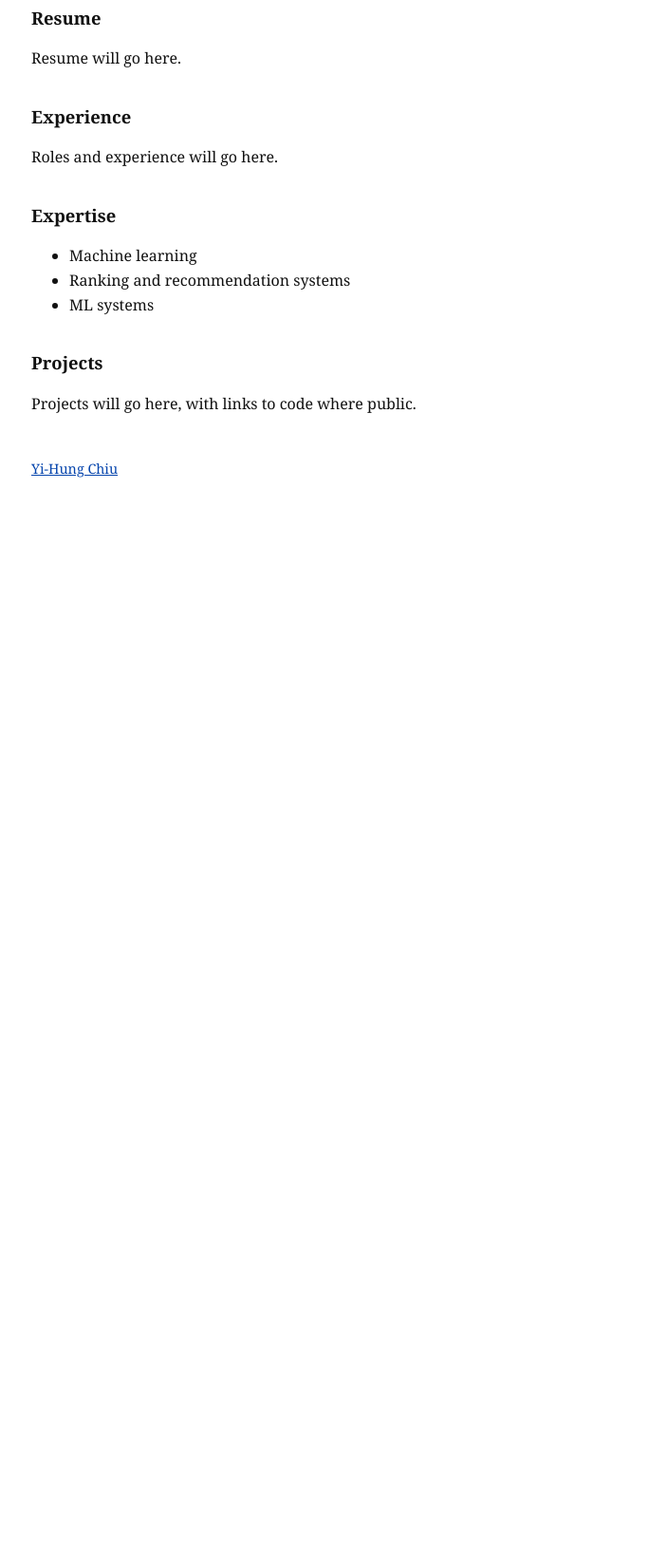
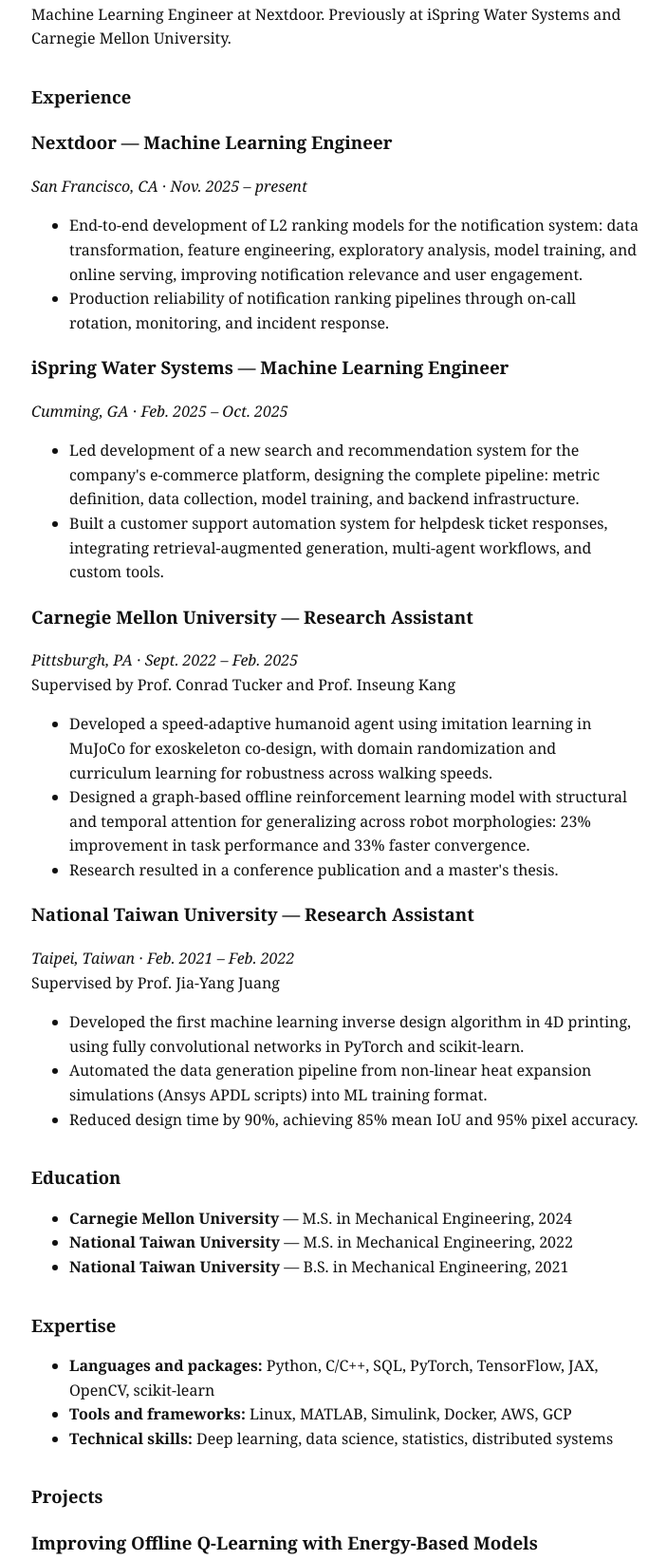
Before and after one commit to BernieChiu557/BernieChiu557.github.io, a plain HTML site: page work.html in a window 1280 px wide. Shown: the part 141-1784 px from the top of the page at 95% size, without its empty margins (287-990 px from the left). Before the commit the page ends 800 px from the top, so only its background shows below. Drawn offline with Linux system fonts and the light colour scheme.

Commit message:
Fill in work page from resume: experience, education, expertise, projects

```diff
--- a/work.html
+++ b/work.html
@@ -18,21 +18,99 @@
 </header>
 
 <main>
-  <h2>Resume</h2>
-  <p>Resume will go here.</p>
+  <p>Machine Learning Engineer at Nextdoor. Previously at iSpring Water
+  Systems and Carnegie Mellon University.</p>
 
   <h2>Experience</h2>
-  <p>Roles and experience will go here.</p>
+
+  <h3>Nextdoor — Machine Learning Engineer</h3>
+  <p><i>San Francisco, CA · Nov. 2025 – present</i></p>
+  <ul>
+    <li>End-to-end development of L2 ranking models for the notification
+    system: data transformation, feature engineering, exploratory analysis,
+    model training, and online serving, improving notification relevance and
+    user engagement.</li>
+    <li>Production reliability of notification ranking pipelines through
+    on-call rotation, monitoring, and incident response.</li>
+  </ul>
+
+  <h3>iSpring Water Systems — Machine Learning Engineer</h3>
+  <p><i>Cumming, GA · Feb. 2025 – Oct. 2025</i></p>
+  <ul>
+    <li>Led development of a new search and recommendation system for the
+    company's e-commerce platform, designing the complete pipeline: metric
+    definition, data collection, model training, and backend
+    infrastructure.</li>
+    <li>Built a customer support automation system for helpdesk ticket
+    responses, integrating retrieval-augmented generation, multi-agent
+    workflows, and custom tools.</li>
+  </ul>
+
+  <h3>Carnegie Mellon University — Research Assistant</h3>
+  <p><i>Pittsburgh, PA · Sept. 2022 – Feb. 2025</i><br>
+  Supervised by Prof. Conrad Tucker and Prof. Inseung Kang</p>
+  <ul>
+    <li>Developed a speed-adaptive humanoid agent using imitation learning
+    in MuJoCo for exoskeleton co-design, with domain randomization and
+    curriculum learning for robustness across walking speeds.</li>
+    <li>Designed a graph-based offline reinforcement learning model with
+    structural and temporal attention for generalizing across robot
+    morphologies: 23% improvement in task performance and 33% faster
+    convergence.</li>
+    <li>Research resulted in a conference publication and a master's
+    thesis.</li>
+  </ul>
+
+  <h3>National Taiwan University — Research Assistant</h3>
+  <p><i>Taipei, Taiwan · Feb. 2021 – Feb. 2022</i><br>
+  Supervised by Prof. Jia-Yang Juang</p>
+  <ul>
+    <li>Developed the first machine learning inverse design algorithm in 4D
+    printing, using fully convolutional networks in PyTorch and
+    scikit-learn.</li>
+    <li>Automated the data generation pipeline from non-linear heat
+    expansion simulations (Ansys APDL scripts) into ML training format.</li>
+    <li>Reduced design time by 90%, achieving 85% mean IoU and 95% pixel
+    accuracy.</li>
+  </ul>
+
+  <h2>Education</h2>
+  <ul>
+    <li><b>Carnegie Mellon University</b> — M.S. in Mechanical Engineering,
+    2024</li>
+    <li><b>National Taiwan University</b> — M.S. in Mechanical Engineering,
+    2022</li>
+    <li><b>National Taiwan University</b> — B.S. in Mechanical Engineering,
+    2021</li>
+  </ul>
 
   <h2>Expertise</h2>
   <ul>
-    <li>Machine learning</li>
-    <li>Ranking and recommendation systems</li>
-    <li>ML systems</li>
+    <li><b>Languages and packages:</b> Python, C/C++, SQL, PyTorch,
+    TensorFlow, JAX, OpenCV, scikit-learn</li>
+    <li><b>Tools and frameworks:</b> Linux, MATLAB, Simulink, Docker, AWS,
+    GCP</li>
+    <li><b>Technical skills:</b> Deep learning, data science, statistics,
+    distributed systems</li>
   </ul>
 
   <h2>Projects</h2>
-  <p>Projects will go here, with links to code where public.</p>
+
+  <h3>Improving Offline Q-Learning with Energy-Based Models</h3>
+  <p><i>Jan. 2023 – May 2023</i></p>
+  <ul>
+    <li>Used energy-based models for Q-learning in offline reinforcement
+    learning, with the Cross Entropy Method for derivative-free optimization
+    on the D4RL benchmark.</li>
+  </ul>
+
+  <h3>Mango Quality Classification</h3>
+  <p><i>Sept. 2019 – Jan. 2020</i></p>
+  <ul>
+    <li>Ensemble of EfficientNet and ResNeXt models with Mask R-CNN
+    segmentation and OpenCV augmentation; 82% test accuracy, ranked top 1%
+    of 1,123 teams in competition.</li>
+  </ul>
 </main>
 
 <footer>
```
